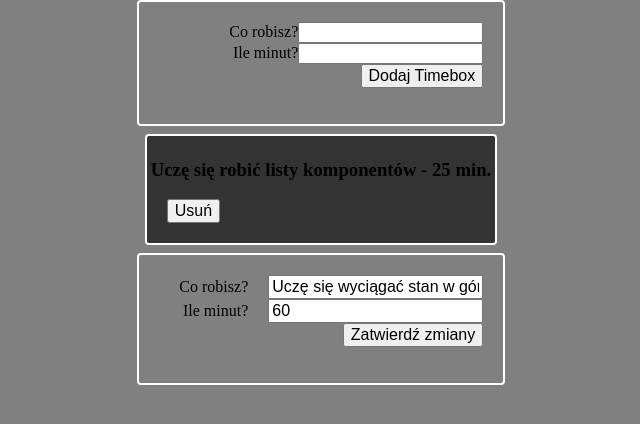
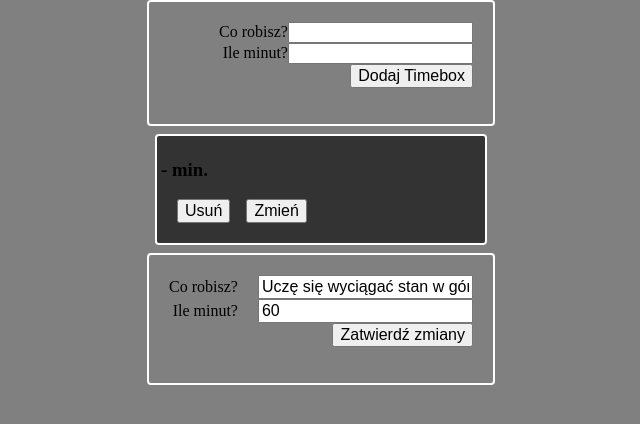
Before and after one commit to mrozrafal/timeboxing, a React (Create React App) app: page / in a window 1280 px wide. Shown: the top 424 px of the page, without its empty margins (319-959 px from the left). Built offline with nearby package versions, Linux system fonts and the light colour scheme.

Commit message:
feat: rebuild Timebox  to class type component

```diff
--- a/src/components/Timebox.js
+++ b/src/components/Timebox.js
@@ -2,24 +2,41 @@ import React from 'react';
 
 
 
-function Timebox({ title, totalTimeInMinutes, onDelete, onEdit }) {
-    if (totalTimeInMinutes < 0) {
+class Timebox extends React.Component {
+    constructor(props) {
+        super(props);
+
+
+
+
+        if (this.totalTimeInMinutes < 0) {
             throw new Error("Czas musi być większy od zera!")
+        }
+    }
+    state = {
+        title : this.title,
+        totalTimeInMinutes : this.totalTimeInMinutes,
+        onDelete : this.onDelete,
+        onEdit : this.onEdit,
+        onSubmit : this.onSubmit,
     }
 
 
-
+    render() {
         return (
             <div className="Timebox">
-            <h3> {title} - {totalTimeInMinutes} min. </h3>
-            <button onClick={onDelete}>Usuń</button>
+                <h3> {this.title} - {this.totalTimeInMinutes} min. </h3>
+                <button onClick={this.onDelete}>Usuń</button>
+                <button onClick={this.onEdit}>Zmień</button>
+
 
 
 
 
             </div>
+        )
 
-    )
+    }
 }
 
 
```
Also changed, not shown: src/components/TimeboxList.js (line endings or trailing spaces). Lines whose indentation alone changed are shown as unchanged.
